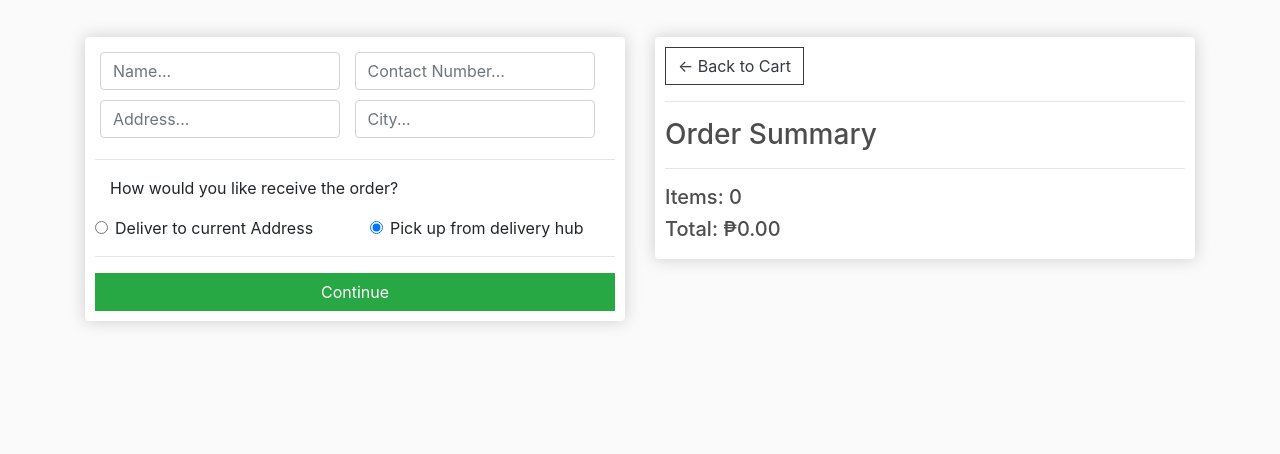
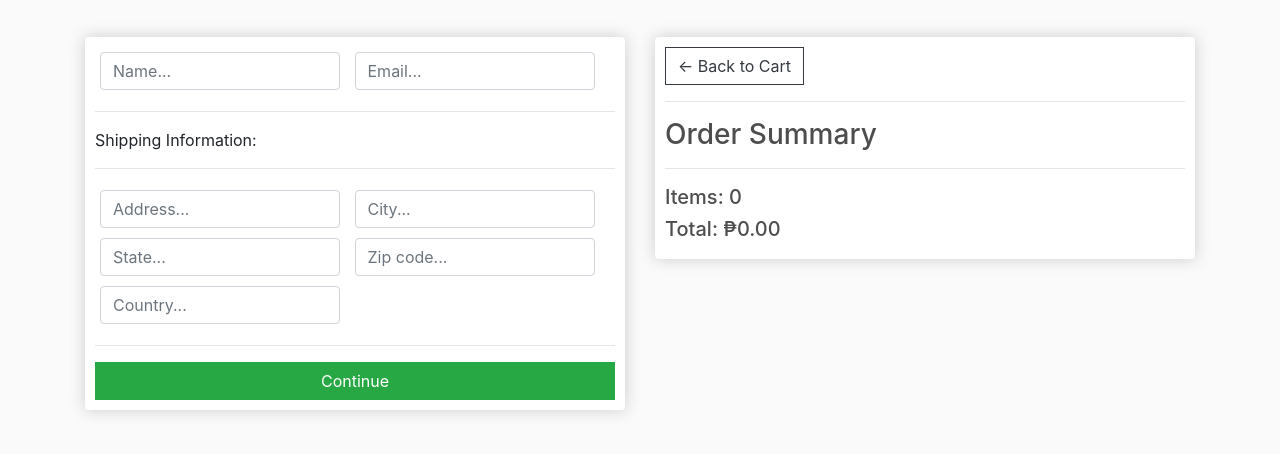
Before and after one commit to ArnoldTade/Farmers-Site, a Django app: page /checkout/ in a window 1280 px wide. Shown: the part 57-511 px from the top of the page. Run offline with Django 4.2, Linux system fonts and the light colour scheme; some libraries are stand-ins or nearby versions.

Commit message:
modified a lot

```diff
--- a/ecommerce/store/models.py
+++ b/ecommerce/store/models.py
@@ -49,8 +49,7 @@ class Order(models.Model):
         shipping = False
         orderitems = self.orderitem_set.all()
         for i in orderitems:
-            if i.product.digital == False:
-                shipping = True
+            shipping = True
         return shipping
 
     @property
@@ -87,6 +86,8 @@ class ShippingAddress(models.Model):
     order = models.ForeignKey(Order, on_delete=models.SET_NULL, blank=True, null=True)
     address = models.CharField(max_length=200, null=True)
     city = models.CharField(max_length=200, null=True)
+    state = models.CharField(max_length=200, null=True)
+    zipcode = models.CharField(max_length=200, null=True)
     date_Added = models.CharField(max_length=200, null=True)
 
     def __str__(self):
--- a/ecommerce/store/templates/store/checkout.html
+++ b/ecommerce/store/templates/store/checkout.html
@@ -1,6 +1,6 @@
-{% extends 'store/main.html' %} {% load static %} {% block content %}
-<script src="{% static 'js/index.global.min.js' %}"></script>
-<script src="{% static 'js/bootstrap.bundle.min.js' %}"></script>
+{% extends 'store/main.html' %}
+{% load static %}
+{% block content %}
     <div class="row">
         <div class="col-lg-6">
             <div class="box-element" id="form-wrapper">
@@ -8,345 +8,188 @@
                     {% csrf_token %}
                     <div id="user-info">
                         <div class="form-field">
-            <input
-              required
-              class="form-control"
-              type="text"
-              name="name"
-              placeholder="Name..."
-            />
+                            <input required class="form-control" type="text" name="name" placeholder="Name...">
                         </div>
                         <div class="form-field">
-            <input
-              required
-              class="form-control"
-              type="text"
-              name="text"
-              placeholder="Contact Number..."
-            />
-          </div>
-          <div class="form-field">
-            <input
-              required
-              class="form-control"
-              type="text"
-              name="text"
-              placeholder="Address..."
-            />
-          </div>
-          <div class="form-field">
-            <input
-              required
-              class="form-control"
-              type="text"
-              name="text"
-              placeholder="City..."
-            />
-          </div>
-        </div>
-
-        <hr />
-        <div class="col">
-          <p>How would you like receive the order?</p>
-        </div>
-        <div class="row">
-          <div class="col">
-            <div class="form-check">
-              <input
-                class="form-check-input"
-                type="radio"
-                name="flexRadioDefault"
-                id="flexRadioDefault1"
-              />
-              <label class="form-check-label" for="flexRadioDefault1">
-                Deliver to current Address
-              </label>
-            </div>
-          </div>
-          <div class="col">
-            <div class="form-check">
-              <input
-                class="form-check-input"
-                type="radio"
-                name="flexRadioDefault"
-                id="flexRadioDefault2"
-                checked
-              />
-              <label class="form-check-label" for="flexRadioDefault2">
-                Pick up from delivery hub
-              </label>
+                            <input required class="form-control" type="email" name="email" placeholder="Email...">
                         </div>
                     </div>
 
                     <div id="shipping-info">
-            <hr />
-            <p>Shipping Information:</p>
-            <hr />
+                        <hr>
+                        <p>Shipping Information: </p>
+                        <hr>
                         <div class="form-field">
-              <input
-                class="form-control"
-                type="text"
-                name="address"
-                placeholder="Address..."
-              />
+                                <input class="form-control" type="text" name="address" placeholder="Address...">
                         </div>
                         <div class="form-field">
-              <input
-                class="form-control"
-                type="text"
-                name="city"
-                placeholder="City..."
-              />
+                            <input class="form-control" type="text" name="city" placeholder="City...">
                         </div>
+                        <div class="form-field">
+                            <input class="form-control" type="text" name="state" placeholder="State...">
                         </div>
+                        <div class="form-field">
+                            <input class="form-control" type="text" name="zipcode" placeholder="Zip code...">
                         </div>
-        <hr />
-        <input
-          id="form-button"
-          class="btn btn-success btn-block"
-          type="submit"
-          value="Continue"
-        />
-      </form>
-    </div>
-
-    <br />
-    <div class="box-element hidden" id="payment-info">
-      <small>Paypal Options</small>
-      <!--COD MODAL-->
-      <button
-        type="button"
-        class="btn btn-block btn-cod"
-        data-bs-toggle="modal"
-        data-bs-target="#exampleModal"
-      >
-        Cash on Delivery
-      </button>
-
-      <!-- Modal -->
-      <div
-        class="modal fade"
-        id="exampleModal"
-        tabindex="-1"
-        aria-labelledby="exampleModalLabel"
-        aria-hidden="true"
-      >
-        <div class="modal-dialog">
-          <div class="modal-content">
-            <div class="modal-header">
-              <h1 class="modal-title fs-5" id="exampleModalLabel">
-                Cash on Delivery
-              </h1>
-              <button
-                type="button"
-                class="btn-close"
-                data-bs-dismiss="modal"
-                aria-label="Close"
-              ></button>
-            </div>
-            <div class="modal-body">Your Order has been Placed.</div>
-            <div class="modal-footer">
-              <button
-                type="button"
-                class="btn btn-success"
-                data-bs-dismiss="modal"
-              >
-                Close
-              </button>
-            </div>
-          </div>
+                        <div class="form-field">
+                            <input class="form-control" type="text" name="country" placeholder="Country...">
                         </div>
                     </div>
 
-      <!--END COD MODAL-->
-      <button
-        type="button"
-        class="btn btn-block btn-gcash"
-        data-bs-toggle="modal"
-        data-bs-target="#staticBackdrop"
-      >
-        Pay with
-        <img id="gcash-icon" src="{% static 'images/gcash.png' %}" /> GCash
-      </button>
+                    <hr>
+                    <input id="form-button" class="btn btn-success btn-block" type="submit" value="Continue">
+                </form>
 
-      <!-- Modal -->
-      <div
-        class="modal fade"
-        id="staticBackdrop"
-        data-bs-backdrop="static"
-        data-bs-keyboard="false"
-        tabindex="-1"
-        aria-labelledby="staticBackdropLabel"
-        aria-hidden="true"
-      >
-        <div class="modal-dialog">
-          <div class="modal-content">
-            <div class="modal-header">
-              <h1 class="modal-title fs-5" id="staticBackdropLabel">
-                Enter GCash Credentials
-              </h1>
-              <button
-                type="button"
-                class="btn-close"
-                data-bs-dismiss="modal"
-                aria-label="Close"
-              ></button>
             </div>
-            <div class="modal-body">...</div>
-            <div class="modal-footer">
-              <button
-                type="button"
-                class="btn btn-secondary"
-                data-bs-dismiss="modal"
-              >
-                Close
-              </button>
-              <button type="button" class="btn btn-primary">Understood</button>
-            </div>
-          </div>
-        </div>
-      </div>
+
+        <br>
+        <div class="box-element hidden" id="payment-info">
+            <small>Paypal Options</small>
             <div id="paypal-button-container"></div>
            <!-- <button id="make-payment">Make Payment</button> -->
         </div>
+
         </div>
 
-  <!--DO NOT TOUCH-->
+
+
         <div class="col-lg-6">
             <div class="box-element">
-      <a class="btn btn-outline-dark" href="{% url 'cart' %}"
-        >&#x2190; Back to Cart</a
-      >
-      <hr />
+                <a class="btn btn-outline-dark" href="{% url 'cart' %}">&#x2190; Back to Cart</a>
+                <hr>
                 <h3>Order Summary</h3>
-      <hr />
-
+                <hr>
                 {% for item in items %}
                 <div class="cart-row">
-        <div style="flex: 2">
-          <img class="row-image" src="{{item.product.imageURL}}" />
-        </div>
-        <div style="flex: 2"><p>{{item.product.name}}</p></div>
-        <div style="flex: 1"><p>₱{{item.product.price}}</p></div>
-        <div style="flex: 1"><p>x{{item.quantity}}</p></div>
+                    <div style="flex:2"><img class="row-image" src="{{item.product.imageURL}}"></div>
+                    <div style="flex:2"><p>{{item.product.name}}</p></div>
+                    <div style="flex:1"><p>₱{{item.product.price}}</p></div>
+                    <div style="flex:1"><p>x{{item.quantity}}</p></div>
                 </div>
                 {% endfor %}
                 <h5>Items: {{order.get_cart_items}}</h5>
                 <h5>Total: ₱{{order.get_cart_total|floatformat:2}}</h5>
             </div>
         </div>
+
     </div>
 
 <script src="https://www.paypal.com/sdk/js?client-id=AdZCLujlyuYzsjIDj8Qy9UdtchLhwa5PkCb6gVUL4uee3j5CbrbQLSTpg1-7nVdD64fJvIaINyl16BY-&currency=USD"></script>
  <script>
-  var total = "{{order.get_cart_total}}";
+     var total = '{{order.get_cart_total}}'
         // Render the PayPal button into #paypal-button-container
-  paypal
-    .Buttons({
+        paypal.Buttons({
         style: {
-        color: "blue",
-        shape: "pill",
-        label: "pay",
-        height: 40,
+                color:  'blue',
+                shape:  'pill',
+                label:  'pay',
+                height: 40
             },
 
-      createOrder: function (data, actions) {
+
+            createOrder: function(data, actions){
                 return actions.order.create({
-          purchase_units: [
-            {
+                    purchase_units: [{
                         amount: {
-                value: parseFloat(total).toFixed(2),
-              },
-            },
-          ],
+                            value: parseFloat(total).toFixed(2)
+                        }
+                    }]
                 });
             },
             //Finalize the transaction
-      onApprove: function (data, actions) {
-        return actions.order.capture().then(function (details) {
-          submitFormData();
+            onApprove: function(data, actions){
+                return actions.order.capture().then(function(details){
+                  submitFormData()
                 });
-      },
-    })
-    .render("#paypal-button-container");
+            }
+
+        }).render('#paypal-button-container');
  </script>
 
 <script type="text/javascript">
-  var shipping = "{{order.shipping}}";
+      var shipping ='{{order.shipping}}'
 
-  if (shipping == "False") {
-    document.getElementById("shipping-info").innerHTML = "";
-  }
 
-  if (user != "AnonymousUser") {
-    document.getElementById("user-info").innerHTML = "";
-  }
+    //  if(shipping == 'False'){
+    //   document.getElementById('shipping-info').innerHTML = ''
+    //  }
 
-  if (shipping == "False" && user != "AnonymousUser") {
+    //  if (user != 'AnonymousUser'){
+  //   document.getElementById('user-info').innerHTML = ''
+    //  }
+
+    //  if (shipping == 'False' && user != 'AnonymousUser'){
           //hide entire form if user is logged in and shipping is false
 
-    document.getElementById("form-wrapper").classList.add("hidden");
+    //         document.getElementById('form-wrapper').classList.add("hidden");
             //show payment if logged in user want to buy an item that does not require shipping
-    document.getElementById("payment-info").classList.remove("hidden");
-  }
+    //          document.getElementById('payment-info').classList.remove("hidden");
+    //  }
 
-  var form = document.getElementById("form");
 
-  form.addEventListener("submit", function (e) {
-    e.preventDefault();
-    console.log("Form submitted...");
-    document.getElementById("form-button").classList.add("hidden");
-    document.getElementById("payment-info").classList.remove("hidden");
-  });
+
+
+      var form = document.getElementById('form')
+
+
+      form.addEventListener('submit', function(e){
+          e.preventDefault()
+          console.log('Form submitted...')
+          document.getElementById('form-button').classList.add('hidden')
+          document.getElementById('payment-info').classList.remove('hidden')
+      })
   /*
       document.getElementById('make-payment').addEventListener('click', function(e){
           submitFormData()
       })
   */
-  function submitFormData() {
-    console.log("Payment button Clicked");
+      function submitFormData(){
+          console.log('Payment button Clicked')
 
           var userFormData = {
-      name: null,
-      email: null,
-      total: total,
-    };
+              'name':null,
+              'email':null,
+              'total':total,
+          }
           var shippingInfo = {
-      address: null,
-      city: null,
-      state: null,
-      zipcode: null,
-    };
-
-    if (shipping != "False") {
-      shippingInfo.address = form.address.value;
-      shippingInfo.city = form.city.value;
-      shippingInfo.state = form.state.value;
-      shippingInfo.zipcode = form.zipcode.value;
-    }
-    if (user == "AnonymousUser") {
-      userFormData.name = form.name.value;
-      userFormData.email = form.email.value;
+            'address':null,
+            'city':null,
+            'state':null,
+            'zipcode':null,
           }
 
-    var url = "/process_order/";
+  //        if(shipping != 'False'){
+
+  //       }
+          if(user == 'AnonymousUser'){
+              userFormData.name = form.name.value
+              userFormData.email = form.email.value
+
+              shippingInfo.address = form.address.value
+              shippingInfo.city = form.city.value
+              shippingInfo.state = form.state.value
+              shippingInfo.zipcode = form.zipcode.value
+          }
+
+          var url = '/process_order/'
           fetch(url, {
-      method: "POST",
+              method: 'POST',
               headers: {
-        "Content-Type": "application/json",
-        "X-CSRFToken": csrftoken,
+                  'Content-Type':'application/json',
+                  'X-CSRFToken': csrftoken,
               },
-      body: JSON.stringify({ form: userFormData, shipping: shippingInfo }),
+              body:JSON.stringify({'form': userFormData, 'shipping':shippingInfo}
+              )
           })
           .then((response) => response.json())
           .then((data) => {
-        console.log("Success:", data);
-        alert("Transaction completed");
+              console.log('Success:', data);
+              alert('Transaction completed');
 
-        cart = {};
-        document.cookie = "cart=" + JSON.stringify(cart) + ";domain=;path=/";
-        window.location.href = "{% url 'store' %}";
-      });
+            cart = {}
+              document.cookie = 'cart=' + JSON.stringify(cart) + ";domain=;path=/"
+              window.location.href = "{% url 'store' %}"
+          })
       }
 </script>
 {% endblock content %}
```
Also changed, not shown: ecommerce/db.sqlite3, ecommerce/store/migrations/0008_shippingaddress_state_shippingaddress_zipcode.py (added). Lines whose indentation alone changed are shown as unchanged.
